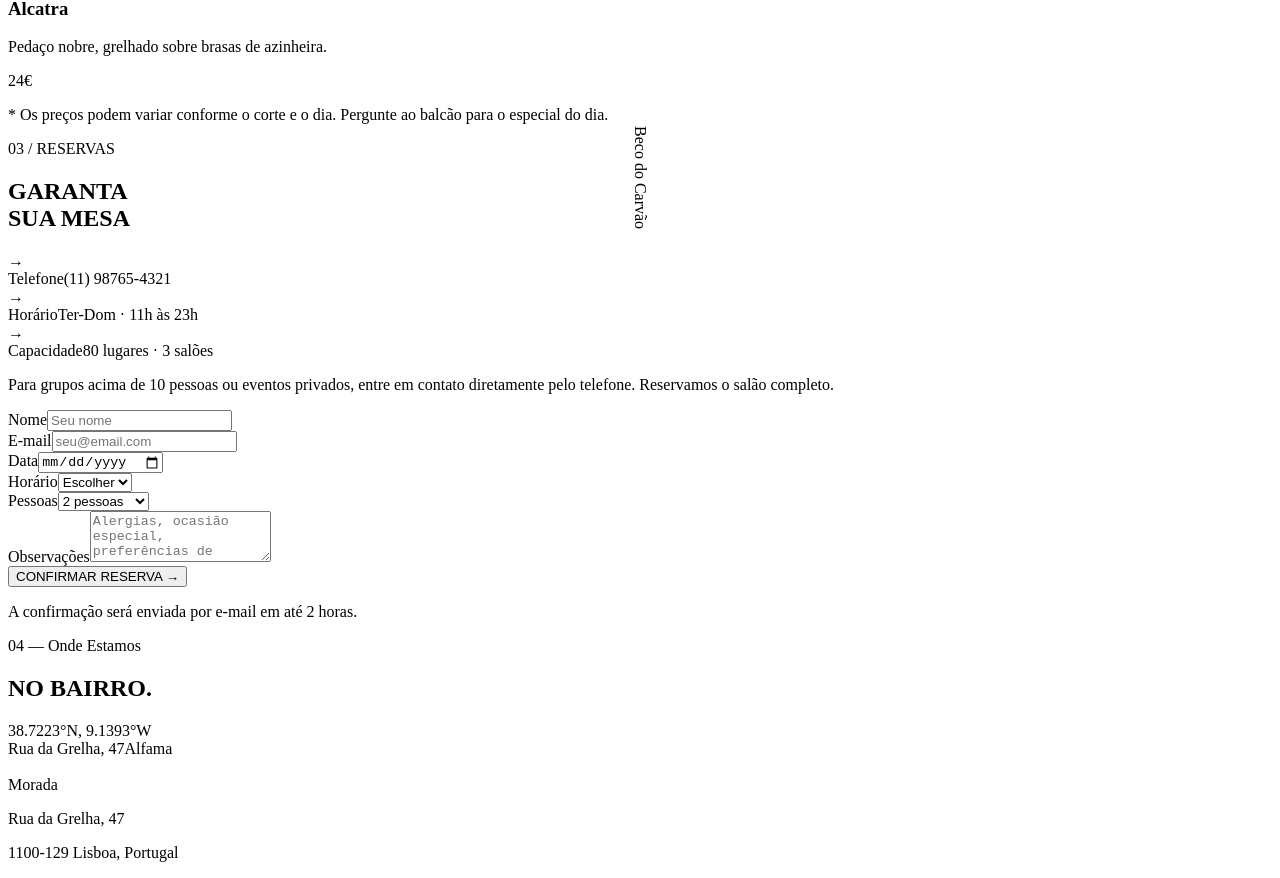
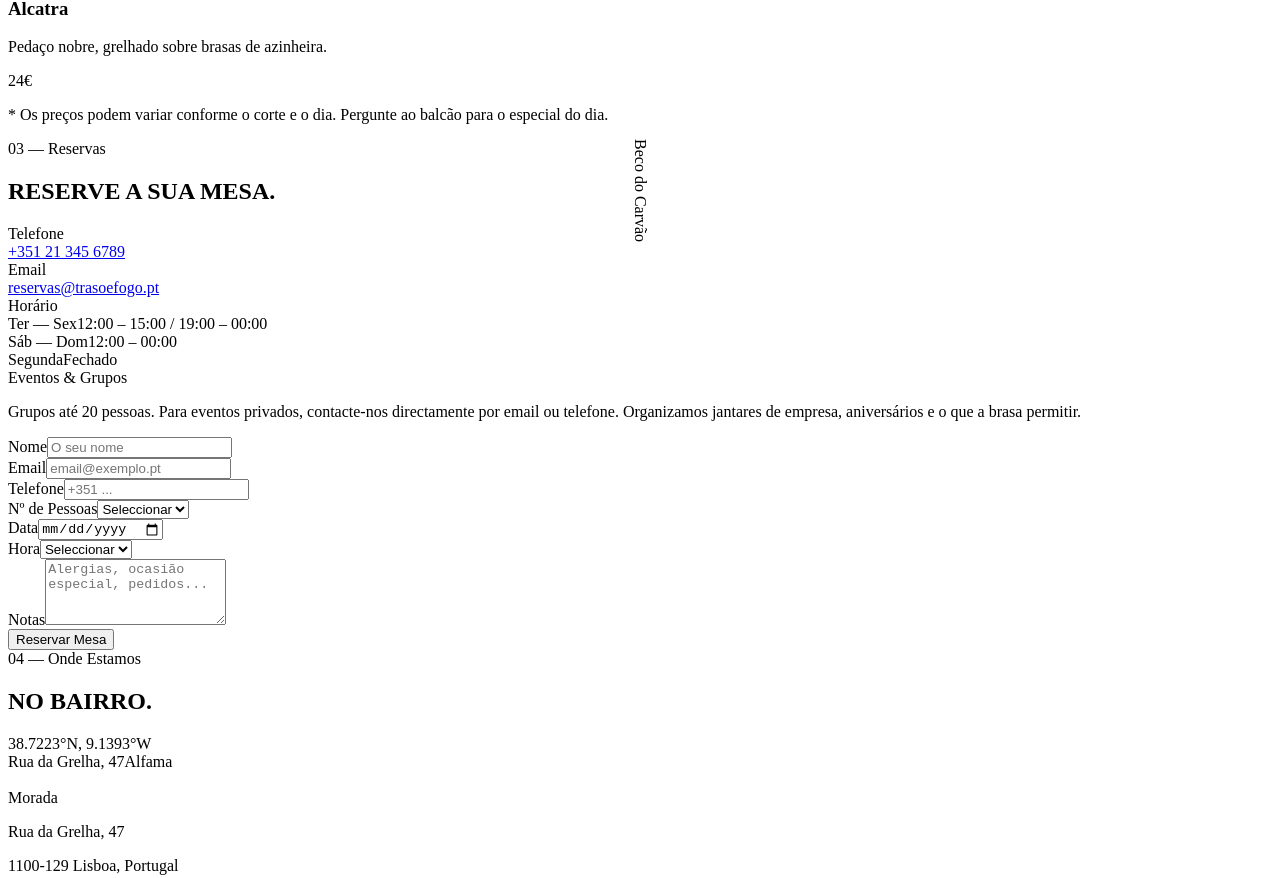
Before and after one commit to Goncalo009/churrasqueria-brutal, a Next.js app: page / in a window 1280 px wide. Shown: the part 2232-3110 px from the top of the page. Built offline with nearby package versions, Linux system fonts and the light colour scheme.

Commit message:
refactor: rebuild with authentic brutalism

```diff
--- a/src/components/Reservations.tsx
+++ b/src/components/Reservations.tsx
@@ -1,214 +1,233 @@
-"use client"
+"use client";
 
-import { useState, useRef, useEffect } from "react"
-import { useId } from "react"
+import { useState, useEffect, useRef, FormEvent } from "react";
 
 export default function Reservations() {
-  const ref = useRef<HTMLDivElement>(null)
-  const [visible, setVisible] = useState(false)
-  const [formState, setFormState] = useState<{
-    name: string; email: string; date: string; time: string; guests: string; notes: string
-  }>({ name: "", email: "", date: "", time: "", guests: "2", notes: "" })
-  const [submitted, setSubmitted] = useState(false)
-  const [focusedField, setFocusedField] = useState<string | null>(null)
+  const ref = useRef<HTMLElement>(null);
+  const [submitted, setSubmitted] = useState(false);
 
   useEffect(() => {
-    const el = ref.current
-    if (!el) return
     const observer = new IntersectionObserver(
-      ([entry]) => { if (entry.isIntersecting) setVisible(true) },
+      (entries) => {
+        entries.forEach((entry) => {
+          if (entry.isIntersecting) {
+            const els = entry.target.querySelectorAll(
+              ".reveal, .reveal-left, .reveal-right"
+            );
+            els.forEach((el, i) => {
+              setTimeout(() => el.classList.add("visible"), i * 120);
+            });
+          }
+        });
+      },
       { threshold: 0.15 }
-    )
-    observer.observe(el)
-    return () => observer.disconnect()
-  }, [])
+    );
+    if (ref.current) observer.observe(ref.current);
+    return () => observer.disconnect();
+  }, []);
 
-  const handleSubmit = (e: React.FormEvent) => {
-    e.preventDefault()
-    setSubmitted(true)
-  }
+  const handleSubmit = (e: FormEvent) => {
+    e.preventDefault();
+    setSubmitted(true);
+  };
 
-  const handleChange = (field: string, value: string) => {
-    setFormState((prev) => ({ ...prev, [field]: value }))
-  }
+  return (
+    <section ref={ref} className="py-28 sm:py-36 px-6" id="reservas">
+      <div className="max-w-6xl mx-auto">
+        {/* Section label */}
+        <div className="reveal mb-14">
+          <span className="font-[var(--font-brut)] text-[#c0432d] text-[0.55rem] uppercase tracking-[0.35em]">
+            03 — Reservas
+          </span>
+        </div>
 
-  const inputBase = (field: string) =>
-    `w-full bg-concrete-900 border-2 ${
-      focusedField === field ? "border-fire-600" : "border-concrete-700"
-    } px-4 py-4 font-mono text-sm text-concrete-200 placeholder:text-concrete-600 focus:outline-none focus:border-fire-600 transition-colors duration-200`
+        <h2 className="reveal font-[var(--font-display)] text-5xl sm:text-7xl md:text-8xl tracking-wider text-[#e8dccd] leading-[0.9] mb-16">
+          RESERVE A SUA <span className="text-[#c0432d]">MESA.</span>
+        </h2>
 
-  if (submitted) {
-    return (
-      <section id="reservas" className="bg-concrete-950 relative overflow-hidden">
-        <div className="max-w-[1400px] mx-auto px-4 sm:px-8 py-32 sm:py-40 relative z-10">
-          <div className="max-w-xl mx-auto text-center">
-            <div className="font-display text-6xl sm:text-8xl text-fire-500 mb-6 animate-burn">✓</div>
-            <h2 className="font-display text-4xl sm:text-6xl text-concrete-100 mb-4">RESERVA FEITA</h2>
-            <p className="font-body text-lg text-concrete-400 mb-8">
-              Você vai receber a confirmação por e-mail. Prepare o estômago e deixe a roupa justa em casa.
+        {submitted ? (
+          /* Submitted state */
+          <div className="reveal border border-[#c0432d] px-8 py-12 text-center">
+            <div className="font-[var(--font-display)] text-6xl sm:text-8xl tracking-wider text-[#c0432d] mb-4">
+              FEITO.
+            </div>
+            <p className="font-[var(--font-body)] text-[#8a8176] text-lg max-w-md mx-auto leading-relaxed">
+              A sua reserva foi registada. Entraremos em contacto para confirmar.
+              Até à brasa.
             </p>
-            <div className="border-t-2 border-concrete-800 pt-6">
-              <span className="font-mono text-xs tracking-[0.3em] text-concrete-600">
-                DÚVIDAS → (11) 98765-4321
-              </span>
+          </div>
+        ) : (
+          /* Two-column layout */
+          <div className="grid grid-cols-1 md:grid-cols-12 gap-16 lg:gap-24">
+            {/* Left — contact info */}
+            <div className="md:col-span-5">
+              <div className="reveal-left flex flex-col gap-8">
+                {/* Phone */}
+                <div className="border-b border-[#2d2624] pb-6">
+                  <div className="font-[var(--font-brut)] text-[#6b6259] text-[0.55rem] uppercase tracking-[0.25em] mb-2">
+                    Telefone
+                  </div>
+                  <a href="tel:+351213456789" className="brutal-link font-[var(--font-display)] text-2xl tracking-wider text-[#e8dccd]">
+                    +351 21 345 6789
+                  </a>
+                </div>
+
+                {/* Email */}
+                <div className="border-b border-[#2d2624] pb-6">
+                  <div className="font-[var(--font-brut)] text-[#6b6259] text-[0.55rem] uppercase tracking-[0.25em] mb-2">
+                    Email
+                  </div>
+                  <a href="mailto:reservas@trasoefogo.pt" className="brutal-link font-[var(--font-body)] text-[#b5a99a]">
+                    reservas@trasoefogo.pt
+                  </a>
+                </div>
+
+                {/* Hours */}
+                <div className="border-b border-[#2d2624] pb-6">
+                  <div className="font-[var(--font-brut)] text-[#6b6259] text-[0.55rem] uppercase tracking-[0.25em] mb-3">
+                    Horário
+                  </div>
+                  <div className="space-y-1 font-[var(--font-body)] text-[#b5a99a] text-sm">
+                    <div className="flex justify-between">
+                      <span>Ter — Sex</span>
+                      <span className="text-[#e8dccd]">12:00 – 15:00 / 19:00 – 00:00</span>
+                    </div>
+                    <div className="flex justify-between">
+                      <span>Sáb — Dom</span>
+                      <span className="text-[#e8dccd]">12:00 – 00:00</span>
+                    </div>
+                    <div className="flex justify-between">
+                      <span>Segunda</span>
+                      <span className="text-[#c0432d]">Fechado</span>
                     </div>
                   </div>
                 </div>
-      </section>
-    )
-  }
 
-  return (
-    <section id="reservas" ref={ref} className="bg-concrete-950 relative overflow-hidden">
-      <div className="absolute inset-0 opacity-[0.03]"
-        style={{
-          backgroundImage: `
-            linear-gradient(rgba(255,255,255,0.1) 1px, transparent 1px),
-          `,
-          backgroundSize: "60px",
-        }}
-      />
-      <div className="max-w-[1400px] mx-auto px-4 sm:px-8 py-20 sm:py-32 relative z-10">
-        <div className="grid grid-cols-1 lg:grid-cols-12 gap-12 lg:gap-16">
-          {/* Left text */}
-          <div className={`lg:col-span-5 transition-all duration-700 ${visible ? "opacity-100 translate-x-0" : "opacity-0 -translate-x-8"}`}>
-            <span className="font-mono text-xs tracking-[0.5em] text-fire-600 block mb-4">03 / RESERVAS</span>
-            <h2 className="font-display text-5xl sm:text-6xl md:text-7xl text-concrete-100 leading-[0.9] mb-6">
-              GARANTA<br />
-              <span className="text-fire-500">SUA</span> MESA
-            </h2>
-            <div className="space-y-4 mt-8">
-              {[
-                { label: "Telefone", value: "(11) 98765-4321" },
-                { label: "Horário", value: "Ter-Dom · 11h às 23h" },
-                { label: "Capacidade", value: "80 lugares · 3 salões" },
-              ].map((info) => (
-                <div key={info.label} className="flex items-start gap-4">
-                  <span className="font-mono text-fire-700 text-xs mt-1 flex-shrink-0">→</span>
+                {/* Events */}
                 <div>
-                    <span className="font-mono text-[10px] tracking-[0.3em] text-concrete-600 block uppercase">{info.label}</span>
-                    <span className="font-body text-sm text-concrete-300">{info.value}</span>
+                  <div className="font-[var(--font-brut)] text-[#6b6259] text-[0.55rem] uppercase tracking-[0.25em] mb-2">
+                    Eventos & Grupos
                   </div>
-                </div>
-              ))}
-            </div>
-            <div className="mt-8 border-l-4 border-fire-700 pl-4">
-              <p className="font-body text-sm text-concrete-500 italic">
-                Para grupos acima de 10 pessoas ou eventos privados, entre em contato diretamente pelo telefone. Reservamos o salão completo.
+                  <p className="font-[var(--font-body)] text-[#8a8176] text-sm leading-relaxed">
+                    Grupos até 20 pessoas. Para eventos privados, contacte-nos directamente por email ou telefone. Organizamos jantares de empresa, aniversários e o que a brasa permitir.
                   </p>
                 </div>
               </div>
+            </div>
 
-          {/* Form */}
-          <div className={`lg:col-span-7 transition-all duration-700 delay-300 ${visible ? "opacity-100 translate-x-0" : "opacity-0 translate-x-8"}`}>
-            <form onSubmit={handleSubmit} className="space-y-5">
-              <div className="grid grid-cols-1 sm:grid-cols-2 gap-5">
+            {/* Right — reservation form */}
+            <div className="md:col-span-7 reveal-right">
+              <form onSubmit={handleSubmit} className="space-y-6">
+                <div className="grid grid-cols-1 sm:grid-cols-2 gap-6">
                   <div>
-                  <label className="font-mono text-[10px] tracking-[0.3em] text-concrete-500 block mb-2 uppercase">Nome</label>
+                    <label className="block font-[var(--font-brut)] text-[#6b6259] text-[0.6rem] uppercase tracking-[0.15em] mb-2">
+                      Nome
+                    </label>
                     <input
                       type="text"
                       required
-                    placeholder="Seu nome"
-                    className={inputBase("name")}
-                    value={formState.name}
-                    onChange={(e) => handleChange("name", e.target.value)}
-                    onFocus={() => setFocusedField("name")}
-                    onBlur={() => setFocusedField(null)}
+                      className="input-brutal"
+                      placeholder="O seu nome"
                     />
                   </div>
                   <div>
-                  <label className="font-mono text-[10px] tracking-[0.3em] text-concrete-500 block mb-2 uppercase">E-mail</label>
+                    <label className="block font-[var(--font-brut)] text-[#6b6259] text-[0.6rem] uppercase tracking-[0.15em] mb-2">
+                      Email
+                    </label>
                     <input
                       type="email"
                       required
-                    placeholder="seu@email.com"
-                    className={inputBase("email")}
-                    value={formState.email}
-                    onChange={(e) => handleChange("email", e.target.value)}
-                    onFocus={() => setFocusedField("email")}
-                    onBlur={() => setFocusedField(null)}
+                      className="input-brutal"
+                      placeholder="email@exemplo.pt"
                     />
                   </div>
                 </div>
 
-              <div className="grid grid-cols-1 sm:grid-cols-3 gap-5">
+                <div className="grid grid-cols-1 sm:grid-cols-2 gap-6">
                   <div>
-                  <label className="font-mono text-[10px] tracking-[0.3em] text-concrete-500 block mb-2 uppercase">Data</label>
+                    <label className="block font-[var(--font-brut)] text-[#6b6259] text-[0.6rem] uppercase tracking-[0.15em] mb-2">
+                      Telefone
+                    </label>
+                    <input
+                      type="tel"
+                      required
+                      className="input-brutal"
+                      placeholder="+351 ..."
+                    />
+                  </div>
+                  <div>
+                    <label className="block font-[var(--font-brut)] text-[#6b6259] text-[0.6rem] uppercase tracking-[0.15em] mb-2">
+                      Nº de Pessoas
+                    </label>
+                    <select required className="input-brutal">
+                      <option value="">Seleccionar</option>
+                      {[1, 2, 3, 4, 5, 6, 7, 8, 9, 10].map((n) => (
+                        <option key={n} value={n}>
+                          {n} {n === 1 ? "pessoa" : "pessoas"}
+                        </option>
+                      ))}
+                      <option value="11-15">11–15</option>
+                      <option value="16-20">16–20</option>
+                    </select>
+                  </div>
+                </div>
+
+                <div className="grid grid-cols-1 sm:grid-cols-2 gap-6">
+                  <div>
+                    <label className="block font-[var(--font-brut)] text-[#6b6259] text-[0.6rem] uppercase tracking-[0.15em] mb-2">
+                      Data
+                    </label>
                     <input
                       type="date"
                       required
-                    className={inputBase("date")}
-                    value={formState.date}
-                    onChange={(e) => handleChange("date", e.target.value)}
-                    onFocus={() => setFocusedField("date")}
-                    onBlur={() => setFocusedField(null)}
+                      className="input-brutal"
                     />
                   </div>
                   <div>
-                  <label className="font-mono text-[10px] tracking-[0.3em] text-concrete-500 block mb-2 uppercase">Horário</label>
-                  <select
-                    required
-                    className={inputBase("time")}
-                    value={formState.time}
-                    onChange={(e) => handleChange("time", e.target.value)}
-                    onFocus={() => setFocusedField("time")}
-                    onBlur={() => setFocusedField(null)}
-                  >
-                    <option value="">Escolher</option>
-                    <option value="11:00">11:00</option>
+                    <label className="block font-[var(--font-brut)] text-[#6b6259] text-[0.6rem] uppercase tracking-[0.15em] mb-2">
+                      Hora
+                    </label>
+                    <select required className="input-brutal">
+                      <option value="">Seleccionar</option>
+                      <optgroup label="Almoço">
                         <option value="12:00">12:00</option>
+                        <option value="12:30">12:30</option>
                         <option value="13:00">13:00</option>
+                        <option value="13:30">13:30</option>
+                        <option value="14:00">14:00</option>
+                      </optgroup>
+                      <optgroup label="Jantar">
                         <option value="19:00">19:00</option>
+                        <option value="19:30">19:30</option>
                         <option value="20:00">20:00</option>
+                        <option value="20:30">20:30</option>
                         <option value="21:00">21:00</option>
+                        <option value="21:30">21:30</option>
                         <option value="22:00">22:00</option>
-                  </select>
-                </div>
-                <div>
-                  <label className="font-mono text-[10px] tracking-[0.3em] text-concrete-500 block mb-2 uppercase">Pessoas</label>
-                  <select
-                    required
-                    className={inputBase("guests")}
-                    value={formState.guests}
-                    onChange={(e) => handleChange("guests", e.target.value)}
-                    onFocus={() => setFocusedField("guests")}
-                    onBlur={() => setFocusedField(null)}
-                  >
-                    {[1,2,3,4,5,6,7,8,9,10].map((n) => (
-                      <option key={n} value={n}>{n} {n === 1 ? "pessoa" : "pessoas"}</option>
-                    ))}
-                    <option value="10+">10+ (ligar)</option>
+                      </optgroup>
                     </select>
                   </div>
                 </div>
 
                 <div>
-                <label className="font-mono text-[10px] tracking-[0.3em] text-concrete-500 block mb-2 uppercase">Observações</label>
+                  <label className="block font-[var(--font-brut)] text-[#6b6259] text-[0.6rem] uppercase tracking-[0.15em] mb-2">
+                    Notas
+                  </label>
                   <textarea
-                  rows={3}
-                  placeholder="Alergias, ocasião especial, preferências de mesa..."
-                  className={inputBase("notes") + " resize-none"}
-                  value={formState.notes}
-                  onChange={(e) => handleChange("notes", e.target.value)}
-                  onFocus={() => setFocusedField("notes")}
-                  onBlur={() => setFocusedField(null)}
+                    className="input-brutal"
+                    placeholder="Alergias, ocasião especial, pedidos..."
+                    rows={4}
                   />
                 </div>
 
-              <button
-                type="submit"
-                className="w-full font-mono text-sm tracking-[0.3em] bg-fire-600 text-concrete-950 px-8 py-5 hover:bg-fire-500 transition-all duration-200 hover:shadow-[6px_6px_0px_#ea580c] active:shadow-none active:translate-x-[3px] active:translate-y-[3px] uppercase"
-              >
-                CONFIRMAR RESERVA →
+                <button type="submit" className="btn-fogo w-full sm:w-auto text-center">
+                  Reservar Mesa
                 </button>
-
-              <p className="font-mono text-[10px] text-concrete-600 text-center tracking-wider">
-                A confirmação será enviada por e-mail em até 2 horas.
-              </p>
               </form>
             </div>
           </div>
+        )}
       </div>
     </section>
-  )
+  );
 }
```
Lines whose indentation alone changed are shown as unchanged.
